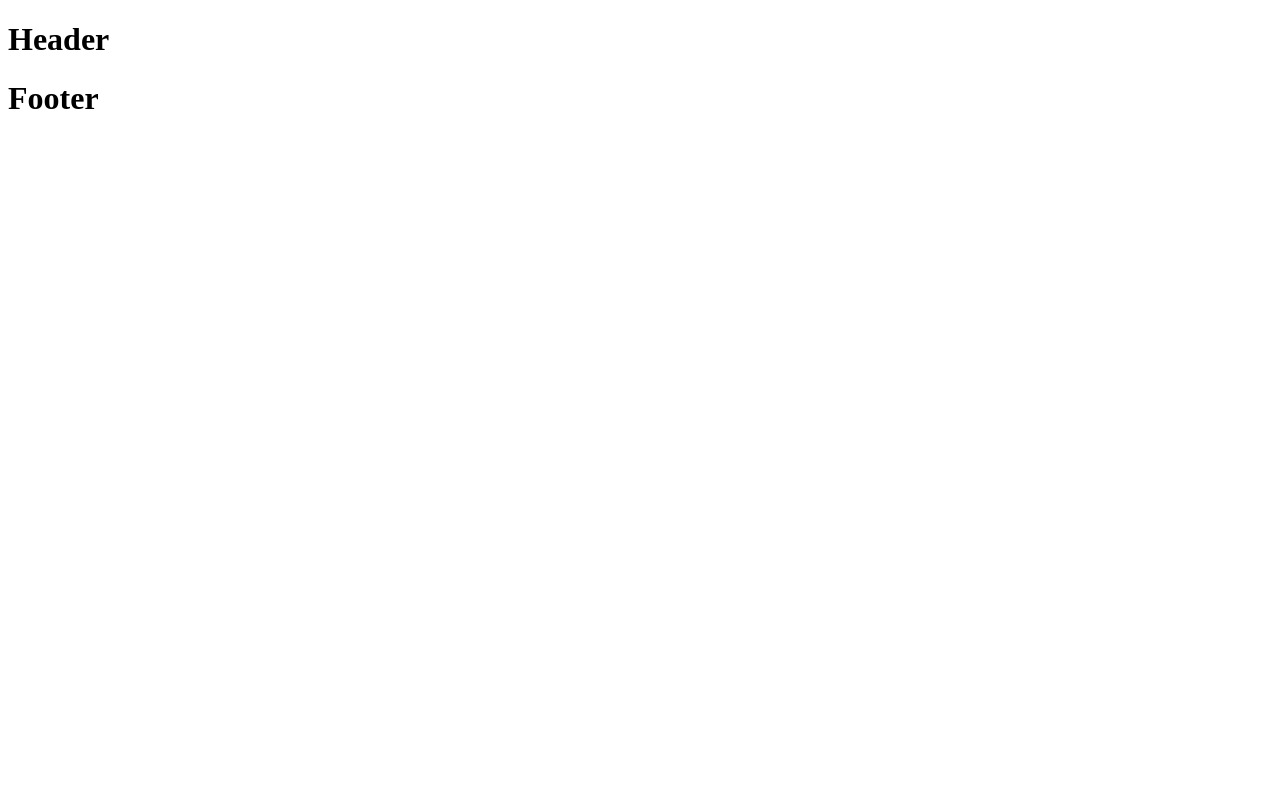
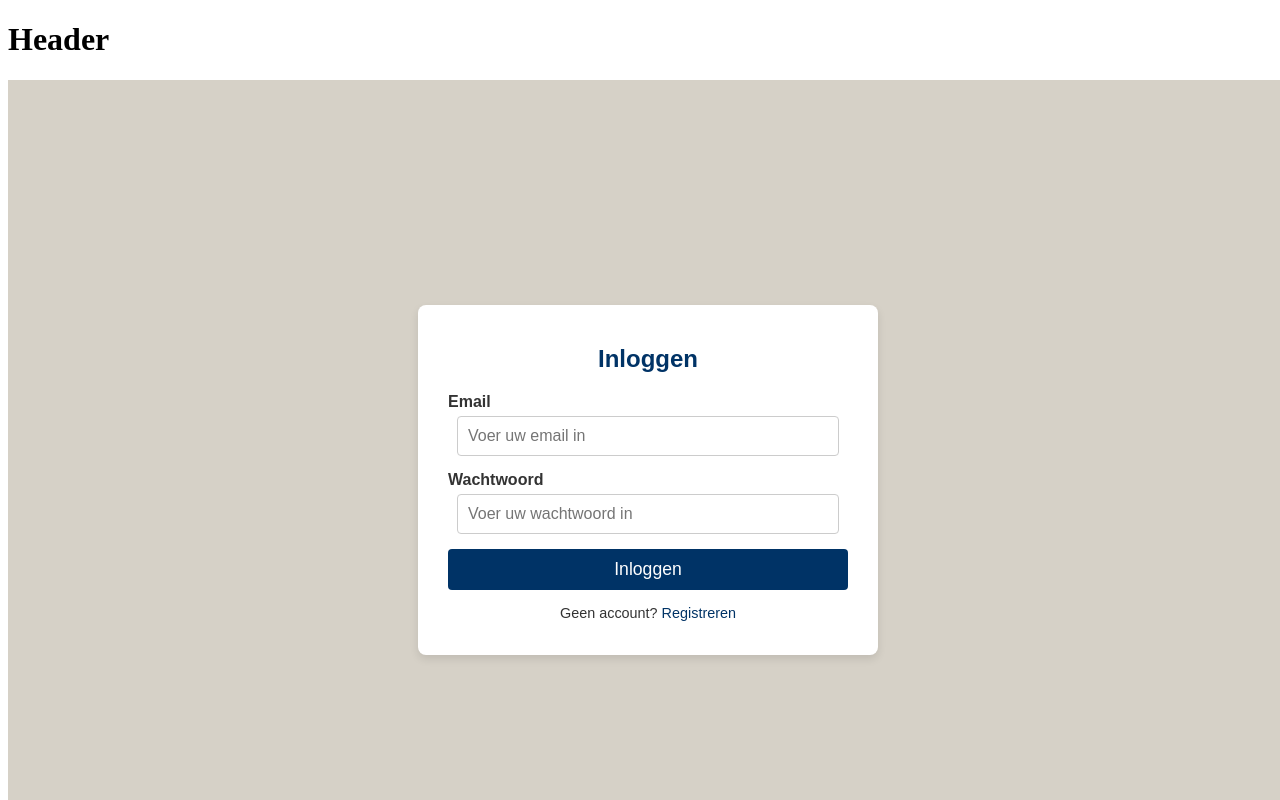
Before and after one commit to DanielMollerSD/WPRProject, a React (Vite) app in the folder frontend/: page /login in a window 1280 px wide. Before the commit this address had no page. Shown: the top 800 px of the page. Built offline with nearby package versions, Linux system fonts and the light colour scheme.

Commit message:
Frontend: login page added

```diff
--- a/frontend/src/appRoutes.jsx
+++ b/frontend/src/appRoutes.jsx
@@ -6,6 +6,7 @@ import Footer from './components/footer';
 
 // pages imports
 import Home from './pages/home';
+import Login from './pages/login';
 
 function AppRoutes() {
   return (
@@ -17,6 +18,7 @@ function AppRoutes() {
           <Routes>
             <Route path="/" element={<Home />} />
             <Route path="/home" element={<Home />} />
+            <Route path="/login" element= {<Login />} />
           </Routes>
         </main>
 
--- /dev/null
+++ b/frontend/src/pages/login/index.jsx
@@ -0,0 +1,53 @@
+import "./styles.scss";
+
+function Login() {
+
+    return (
+        <>
+        <div className="page page-login">
+        <div id="LoginBody">
+            <main id="LoginMain">
+                <section className="login-container">
+                    <h2>Inloggen</h2>
+                    <form action="/login" method="POST">
+                        <div className="form-group">
+                            <label htmlFor="email" id="LoginLabel" >Email</label>
+                            <input
+                                type="email"
+                                id="email"
+                                name="email"
+                                placeholder="Voer uw email in"
+                                required
+                                className="LoginInput"
+                            />
+                        </div>
+
+                        <div className="form-group">
+                            <label htmlFor="password" id="LoginLabel">Wachtwoord</label>
+                            <input
+                                type="password"
+                                id="password"
+                                name="password"
+                                placeholder="Voer uw wachtwoord in"
+                                required
+                                className="LoginInput"
+                            />
+                        </div>
+
+                        <button id="LoginButton" type="submit" className="btn">
+                            Inloggen
+                        </button>
+
+                        <p className="signup-link">
+                            Geen account? <a href="/register">Registreren</a>
+                        </p>
+                    </form>
+                </section>
+            </main>
+        </div>
+        </div>
+    </>
+    );
+}
+
+export default Login
--- /dev/null
+++ b/frontend/src/pages/login/styles.scss
@@ -0,0 +1,99 @@
+.page.page-login{
+
+html, body {
+    margin: 0;
+    padding: 0;
+    height: 100%;
+}
+
+#LoginBody {
+    font-family: Arial, sans-serif;
+    margin: 0;
+    padding: 0;
+    background-color: #d6d1c7;
+    color: #333;
+    display: flex;
+    justify-content: center;
+    align-items: center;
+    height: 100vh;
+    width: 100vw;
+}
+
+
+#LoginMain {
+    display: flex;
+    justify-content: center;
+    align-items: center;
+    flex-direction: column;
+    width: 100%;
+    max-width: 400px;
+    height: 100%;
+}
+
+.login-container {
+    background: #fff;
+    padding: 20px 30px;
+    border-radius: 8px;
+    box-shadow: 0 4px 8px rgba(0, 0, 0, 0.1);
+    max-width: 400px;
+    width: 100%;
+    text-align: center;
+}
+
+    .login-container h2 {
+        margin-bottom: 20px;
+        color: #003366;
+    }
+
+.form-group {
+    margin-bottom: 15px;
+    text-align: left;
+}
+
+#LoginLabel {
+    display: block;
+    margin-bottom: 5px;
+    font-weight: bold;
+}
+
+.LoginInput {
+    width: 90%;
+    max-width: 400px;
+    margin: 0 auto;
+    padding: 10px;
+    border: 1px solid #ccc;
+    border-radius: 4px;
+    font-size: 1rem;
+    display: block;
+}
+
+#LoginButton {
+    width: 100%;
+    padding: 10px;
+    border: none;
+    border-radius: 4px;
+    background-color: #003366;
+    color: #fff;
+    font-size: 1.1rem;
+    cursor: pointer;
+    transition: background-color 0.3s;
+}
+
+    #LoginButton:hover {
+        background-color: #0055cc;
+    }
+
+.signup-link {
+    margin-top: 15px;
+    font-size: 0.9rem;
+}
+
+    .signup-link a {
+        color: #003366;
+        text-decoration: none;
+    }
+
+        .signup-link a:hover {
+            text-decoration: underline;
+        }
+    }
```
